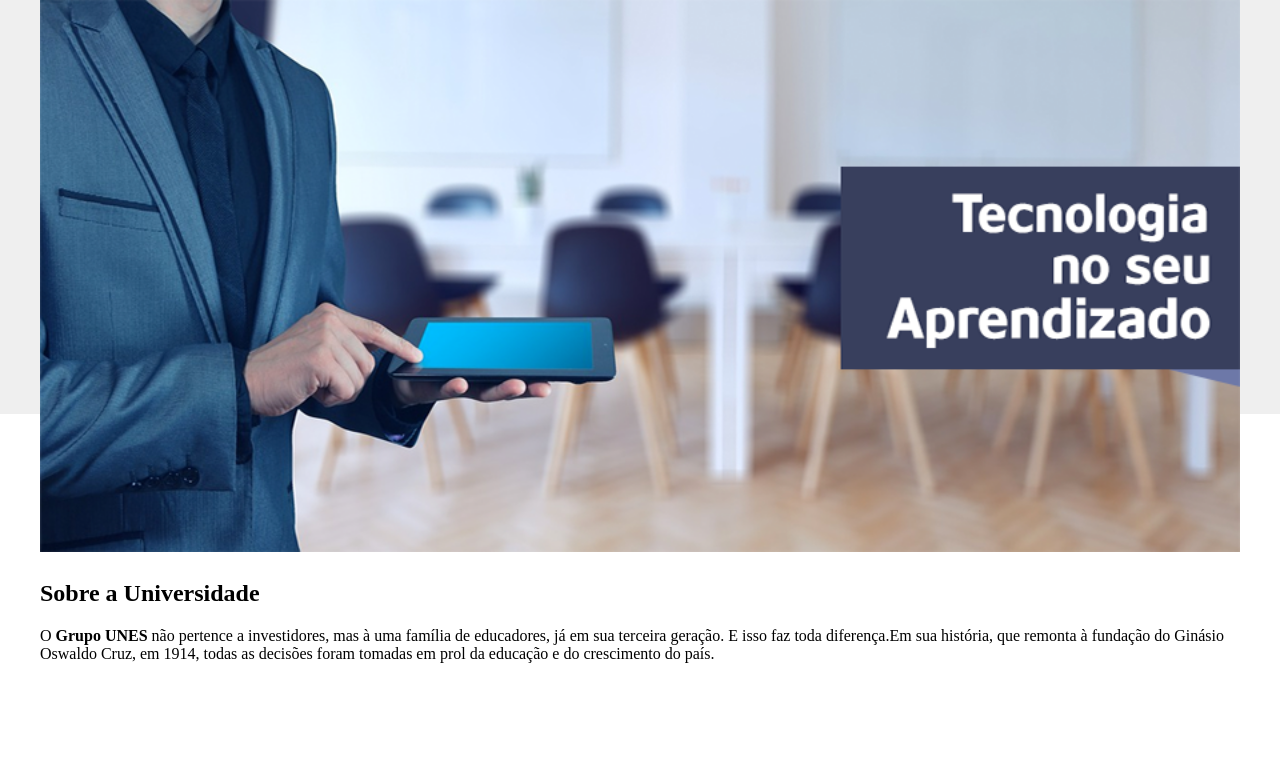
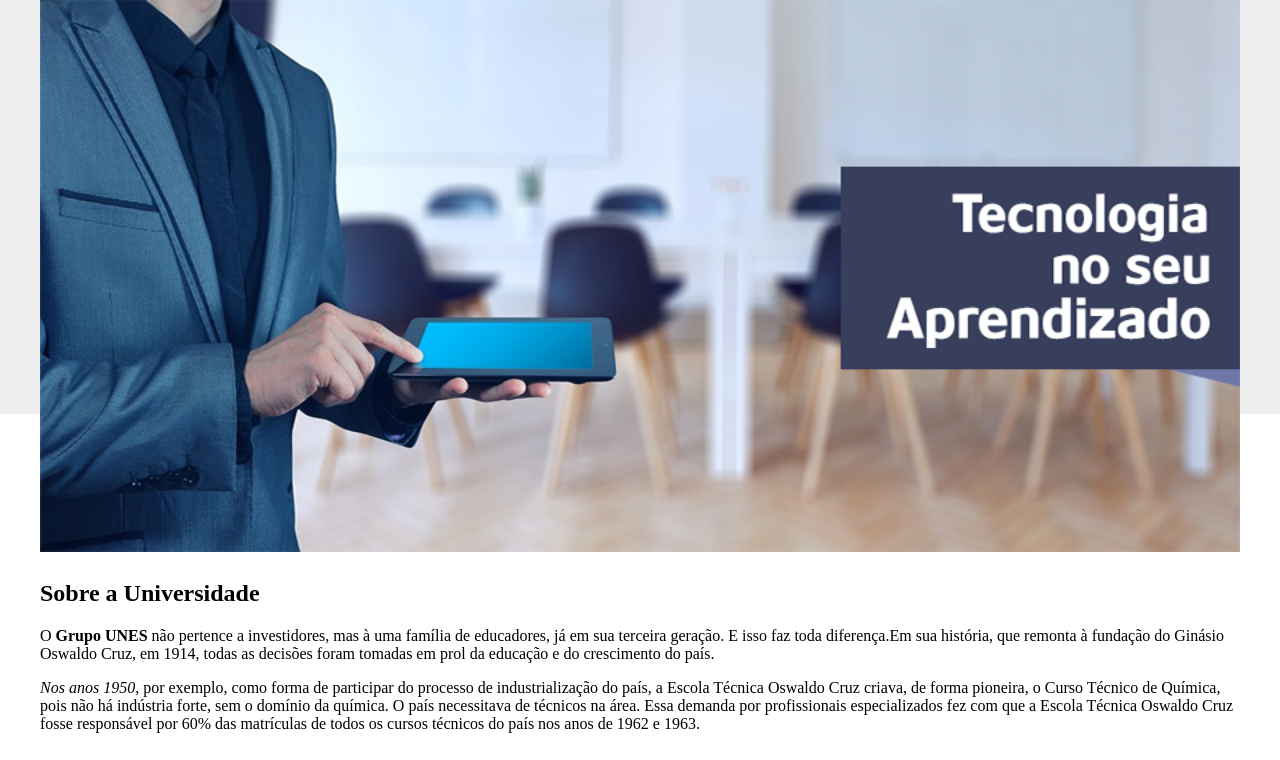
Before and after one commit to Lucas-Lima3/Site-Faculdade-UNES, a plain HTML site: page index.html in a window 1280 px wide. Shown: the part 104-864 px from the top of the page. Before the commit the page ends 800 px from the top, so only its background shows below. Drawn offline with Linux system fonts and the light colour scheme.

Commit message:
Adicionar segundo parágrafo sobre a universidade

```diff
--- a/index.html
+++ b/index.html
@@ -37,6 +37,9 @@
 					<p>
 						O <strong>Grupo UNES</strong> não pertence a investidores, mas à uma família de educadores, já em sua terceira geração. E isso faz toda diferença.Em sua história, que remonta à fundação do Ginásio Oswaldo Cruz, em 1914, todas as decisões foram tomadas em prol da educação e do crescimento do país.
 					</p>
+					<p>
+						<em>Nos anos 1950</em>, por exemplo, como forma de participar do processo de industrialização do país, a Escola Técnica Oswaldo Cruz criava, de forma pioneira, o Curso Técnico de Química, pois não há indústria forte, sem o domínio da química. O país necessitava de técnicos na área. Essa demanda por profissionais especializados fez com que a Escola Técnica Oswaldo Cruz fosse responsável por 60% das matrículas de todos os cursos técnicos do país nos anos de 1962 e 1963.
+					</p>
 
 			</tr>
 		</table>
```
